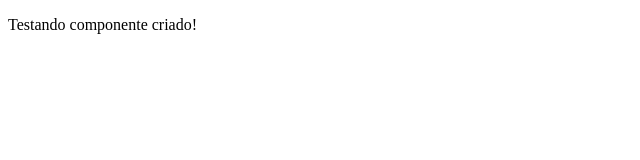
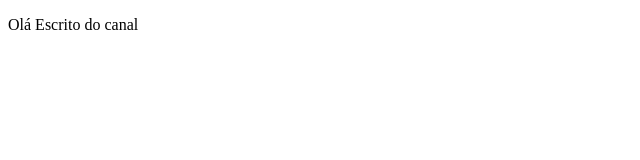
Before and after one commit to Aldenor-Neto/projeto-youtube---Angular-17, an Angular app: page / in a window 1280 px wide. Shown: the top 160 px of the page, without its empty margins (0-640 px from the left). Built offline with nearby package versions, Linux system fonts and the light colour scheme.

Commit message:
interpolação de texto

```diff
--- a/src/app/component/estudo/estudo.component.html
+++ b/src/app/component/estudo/estudo.component.html
@@ -1 +1 @@
-<p>Testando componente criado!</p>
+<p>Olá {{nome}}</p>
--- a/src/app/component/estudo/estudo.component.ts
+++ b/src/app/component/estudo/estudo.component.ts
@@ -9,4 +9,6 @@ import { Component } from '@angular/core';
 })
 export class EstudoComponent {
 
+  nome: String = "Escrito do canal";
+
 }
```
